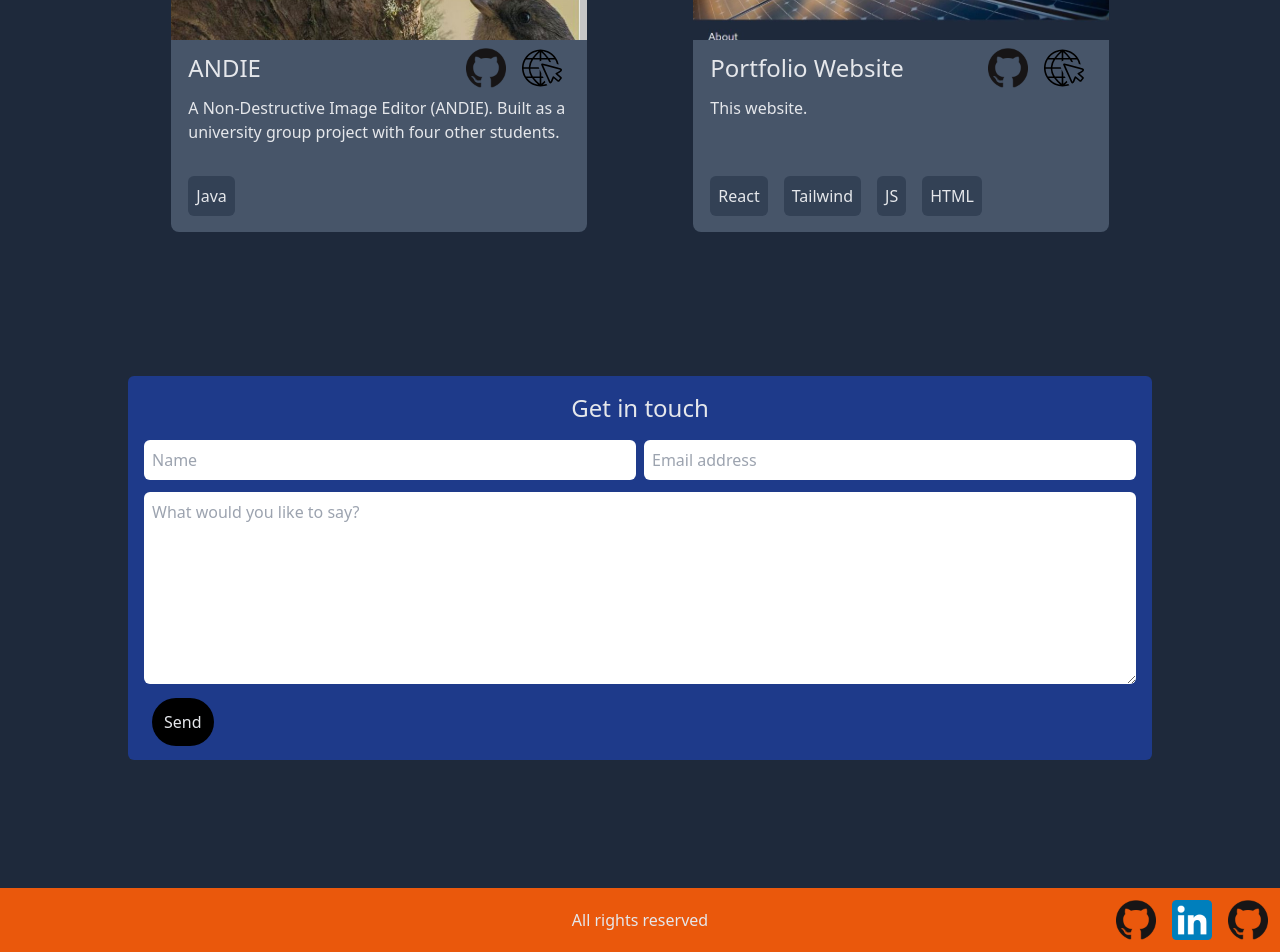
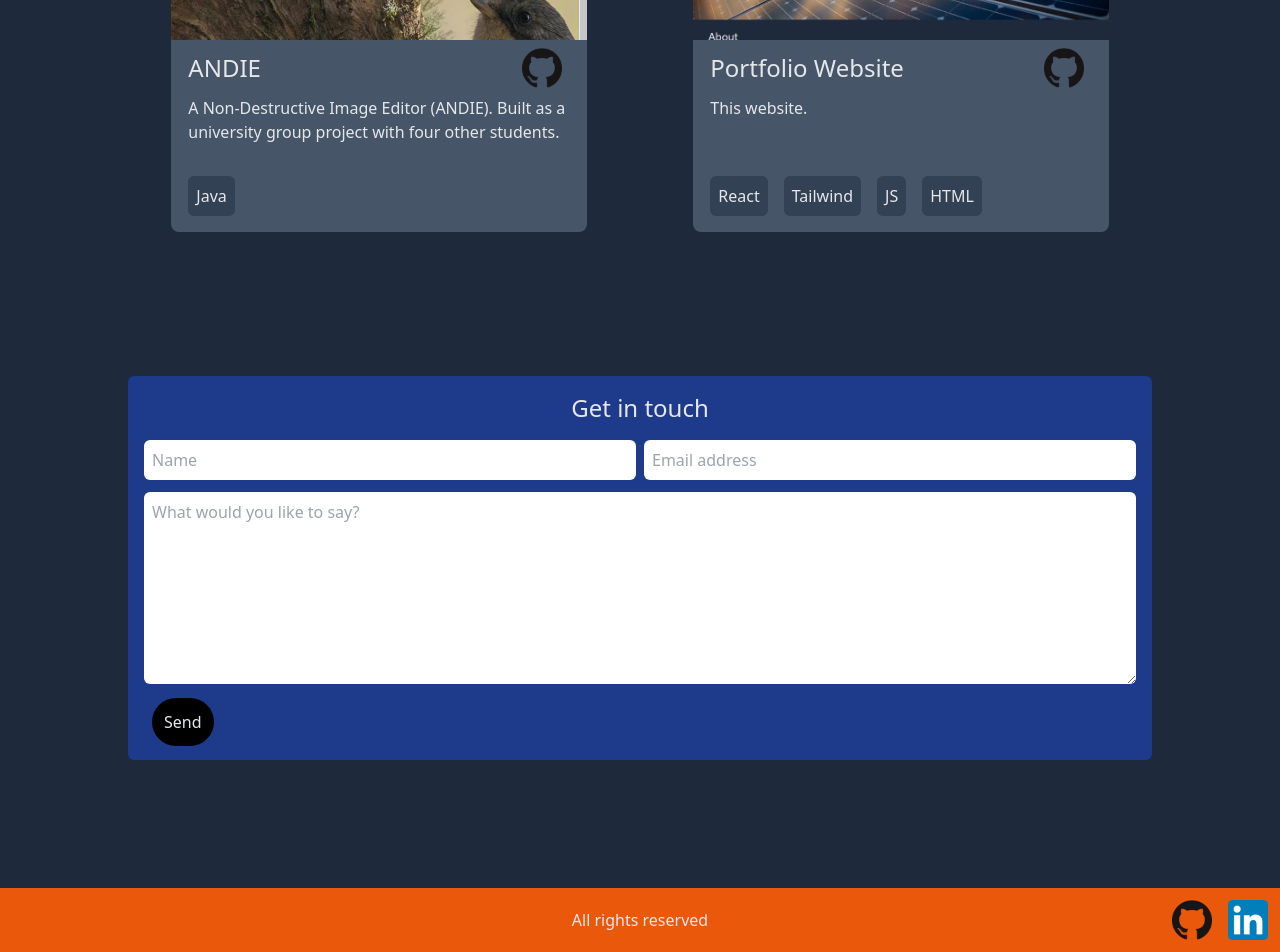
Before and after one commit to davebroc/davebroc.github.io, a React (Vite) app: page / in a window 1280 px wide. Shown: the part 1600-2552 px from the top of the page. Built offline with nearby package versions, Linux system fonts and the light colour scheme.

Commit message:
removed projectitem websites where not applicable

```diff
--- a/src/components/ProjectItem.jsx
+++ b/src/components/ProjectItem.jsx
@@ -3,6 +3,7 @@ import React from 'react'
 export default function ProjectItem({ children, id, skills, imgURL, live, repo, description }) {
     let target;
     children === "Portfolio Website" ? target = '' : target = '_blank';
+
 
     return (
         <div className="my-4 h-96 w-104 rounded-lg overflow-hidden relative  bg-slate-600">
@@ -16,9 +17,12 @@ export default function ProjectItem({ children, id, skills, imgURL, live, repo,
                             <img className='w-10 h-10 m-2' src='./src/assets/github.png' alt='Github repo' />
                         </a>
 
-                        <a href={live} target={target}>
-                            <img className='w-10 h-10 m-2' src='./src/assets/internet-icon.svg' alt='Live' />
-                        </a>
+                        {live !== undefined &&
+                            <a href={live} target={target}>
+                                <img className='w-10 h-10 m-2' src='./src/assets/internet-icon.svg' alt='Live' />
+                            </a>
+
+                        }
                     </div>
                 </div>
                 <p>{description}</p>
--- a/src/data/projects.js
+++ b/src/data/projects.js
@@ -19,7 +19,7 @@ export default [{
     title: 'ANDIE',
     imgURL: './src/assets/ANDIE.jpg',
     skills: ['Java'],
-    live: 'https://davebroc.github.io/Blackjack-Trainer/',
+    // live: 'https://davebroc.github.io/Blackjack-Trainer/',
     repo: 'https://github.com/davebroc/Blackjack-Trainer',
     description: 'A Non-Destructive Image Editor (ANDIE). Built as a university group project with four other students.'
 
@@ -28,7 +28,7 @@ export default [{
     title: 'Portfolio Website',
     imgURL: './src/assets/porfolio.jpg',
     skills: ['React', 'Tailwind', 'JS', 'HTML'],
-    live: '#',
+    // live: '#',
     repo: 'https://github.com/davebroc/portfolio',
     description: 'This website.'
 }
--- a/src/sections/Footer.jsx
+++ b/src/sections/Footer.jsx
@@ -11,13 +11,13 @@ export default function Footer() {
                     <img className='w-10 h-10 m-2' src='./src/assets/github.png' alt='Github repo' />
                 </a>
 
-                <a href='https://github.com/davebroc' target="_blank">
-                    <img className='w-10 h-10 m-2' src='./src\assets\LinkedIn_icon.svg.png' alt='Github repo' />
+                <a href='https://www.linkedin.com/in/david-brockbank/' target="_blank">
+                    <img className='w-10 h-10 m-2' src='./src\assets\LinkedIn_icon.svg.png' alt='LinkedIn' />
                 </a>
 
-                <a href='https://github.com/davebroc' target="_blank">
+                {/* <a href='https://github.com/davebroc' target="_blank">
                     <img className='w-10 h-10 m-2' src='./src/assets/github.png' alt='Github repo' />
-                </a>
+                </a> */}
 
             </div>
 
--- a/src/sections/Projects.jsx
+++ b/src/sections/Projects.jsx
@@ -19,10 +19,7 @@ export default function Projects() {
                     >{project.title}</ProjectItem>
                 ))}
 
-                {/* <ProjectItem>Birds</ProjectItem>
-                <ProjectItem>Blackjack</ProjectItem>
-                <ProjectItem>ANDIE</ProjectItem>
-                <ProjectItem>This Website</ProjectItem> */}
+
             </div>
         </div>
     )
```
